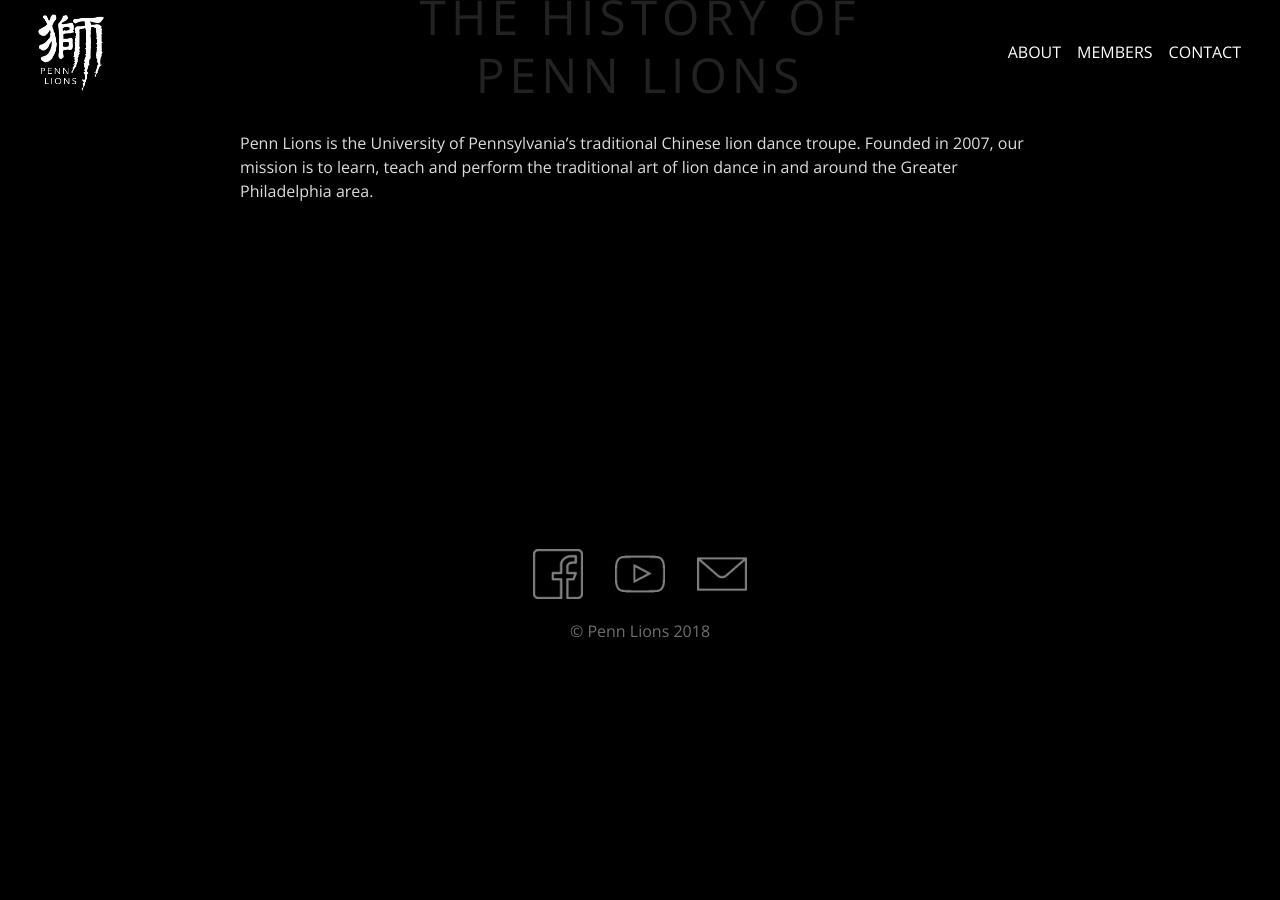
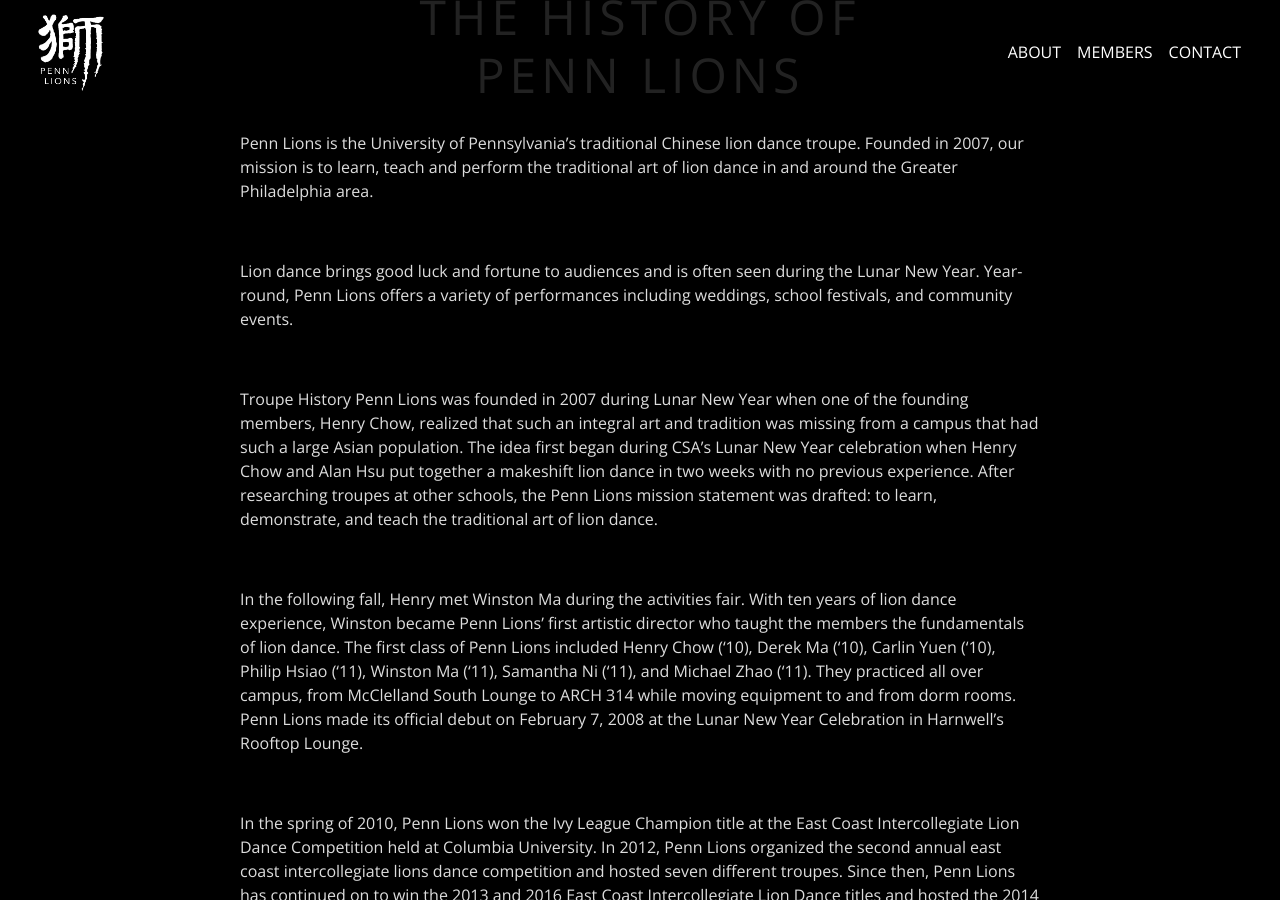
Before and after one commit to irene-zh/plion, a Jekyll site: the page built from about.html, in a window 1280 px wide and 900 px high, scrolled down 463 px. Built offline with Jekyll 4.4.1, drawn with Linux system fonts in a browser that asks for light colours; nearby versions of some CDN libraries; before the commit the page ends 1126 px from its top, so only the background shows below that; some of the changed text lies outside the part shown.

Commit message:
Update about.html

```diff
--- a/about.html
+++ b/about.html
@@ -28,7 +28,23 @@
     <div class="col-10">
       <h2 class="sub-heading" style="letter-spacing: 5px; font-size: 3rem;">The History of Penn Lions</h2>
       <p style="text-align: left!important;">
-        Penn Lions is the University of Pennsylvania’s traditional Chinese lion dance troupe. Founded in 2007, our mission is to learn, teach and perform the traditional art of lion dance in and around the Greater Philadelphia area.
+        Penn Lions is the University of Pennsylvania’s traditional Chinese lion dance troupe. Founded in 2007, our mission is to learn, teach and perform the traditional art of lion dance in and around the Greater Philadelphia area. </p>
+      <p style="text-align: left!important;">
+		Lion dance brings good luck and fortune to audiences and is often seen during the Lunar New Year. Year-round, Penn Lions offers a variety of performances including weddings, school festivals, and community events. </p>
+
+	  <p style="text-align: left!important;">
+		Troupe History
+		Penn Lions was founded in 2007 during Lunar New Year when one of the founding members, Henry Chow, realized that such an integral art and tradition was missing from a campus that had such a large Asian population. The idea first began during CSA’s Lunar New Year celebration when Henry Chow and Alan Hsu put together a makeshift lion dance in two weeks with no previous experience. After researching troupes at other schools, the Penn Lions mission statement was drafted: to learn, demonstrate, and teach the traditional art of lion dance.</p>
+
+	  <p style="text-align: left!important;">
+		In the following fall, Henry met Winston Ma during the activities fair. With ten years of lion dance experience, Winston became Penn Lions’ first artistic director who taught the members the fundamentals of lion dance. The first class of Penn Lions included Henry Chow (‘10), Derek Ma (‘10), Carlin Yuen (‘10), Philip Hsiao (‘11), Winston Ma (‘11),  Samantha Ni (‘11), and Michael Zhao (‘11). They practiced all over campus, from McClelland South Lounge to ARCH 314 while moving equipment to and from dorm rooms. Penn Lions made its official debut on February 7, 2008 at the Lunar New Year Celebration in Harnwell’s Rooftop Lounge. </p>
+
+	  <p style="text-align: left!important;">
+		In the spring of 2010, Penn Lions won the Ivy League Champion title at the East Coast Intercollegiate Lion Dance Competition held at Columbia University. In 2012, Penn Lions organized the second annual east coast intercollegiate lions dance competition and hosted seven different troupes. Since then, Penn Lions has continued on to win the 2013 and 2016 East Coast Intercollegiate Lion Dance titles and hosted the 2014 and 2017 competitions. </p>
+
+	  <p style="text-align: left!important;">
+		More than ten years after debuting, Penn Lions has fostered dozens of lion dancers and held over 200 performances. Other past performances include performances for Philadelphia’s Mayor Nutter, Delaware Senators, US ambassadors, US Men’s national soccer team, CCTV, NBC, ABC, weddings, GoogleNYC, and numerous nonprofit organizations.
+
       </p>
     </div>
   <div class="col"></div>
```
